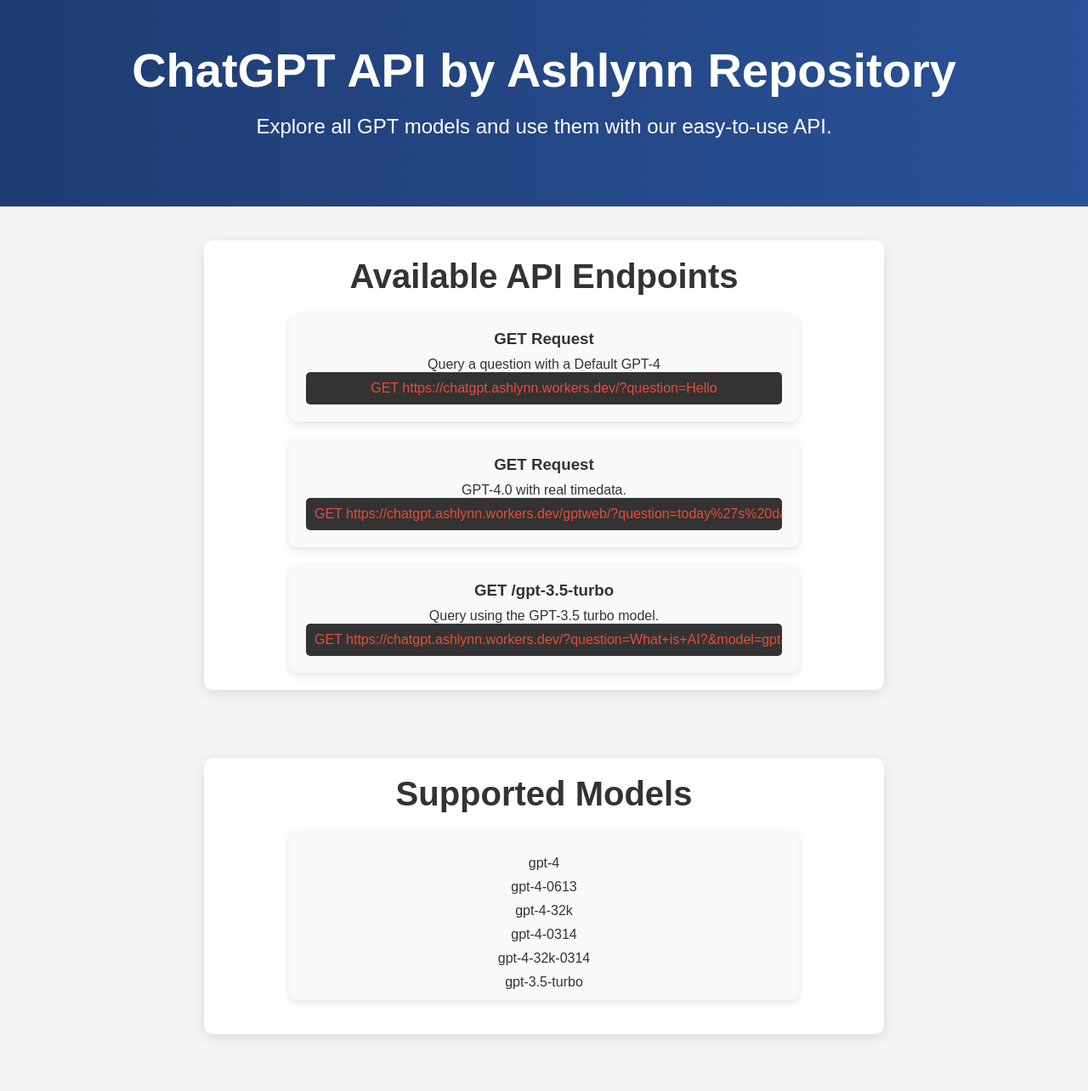
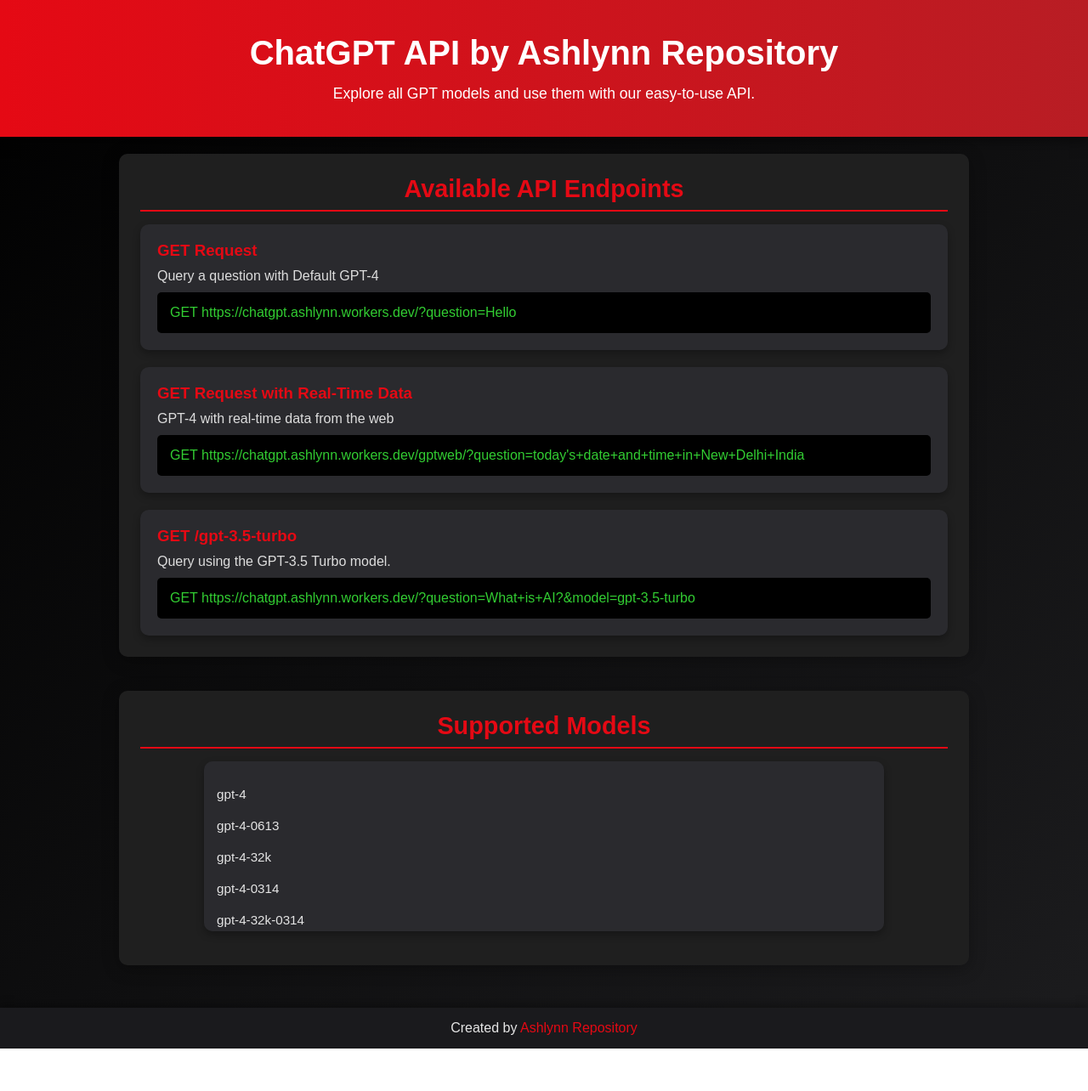
Before and after one commit to pramayaxx/ChatGPT, a plain HTML site: page index.html in a window 1280 px wide. Shown: the top 1284 px of the page at 85% size. After the commit the page ends 1234 px from the top, so only its background shows below. Drawn offline with Linux system fonts and the light colour scheme.

Commit message:
Update index.html

```diff
--- a/index.html
+++ b/index.html
@@ -5,166 +5,204 @@
     <meta name="viewport" content="width=device-width, initial-scale=1.0">
     <meta name="description" content="Documentation of GPT-based API with multiple models.">
     <title>ChatGPT API Documentation</title>
+    <link rel="icon" href="https://iili.io/2Kb8u6u.md.png" type="image/x-icon">
     <style>
         * {
             margin: 0;
             padding: 0;
             box-sizing: border-box;
-            font-family: 'Arial', sans-serif;
+            font-family: 'Poppins', sans-serif;
+            scroll-behavior: smooth;
         }
 
         body {
-            scroll-behavior: smooth;
-            background-color: #f4f4f4;
-            color: #333;
+            background: linear-gradient(135deg, #000000, #1c1c1e);
+            color: #e5e5e5;
             display: flex;
             flex-direction: column;
             align-items: center;
-            justify-content: center;
             min-height: 100vh;
+            overflow-x: hidden;
         }
 
         /* Hero Section */
         .hero {
-            background: linear-gradient(to right, #1e3c72, #2a5298);
+            background: linear-gradient(to right, #e50914, #b81d24);
             width: 100%;
-            padding: 50px 20px;
+            padding: 40px 20px;
             text-align: center;
             color: white;
-            animation: fadeIn 1.5s ease-in-out;
+            animation: fadeIn 1s ease-in-out;
+            box-shadow: 0 4px 15px rgba(0, 0, 0, 0.5);
         }
 
         .hero h1 {
-            font-size: 3.5rem;
-            margin-bottom: 20px;
+            font-size: 2.5rem;
+            margin-bottom: 15px;
             opacity: 0;
-            animation: slideInDown 1.5s ease forwards;
+            animation: slideInDown 1s ease forwards;
         }
 
         .hero p {
-            font-size: 1.5rem;
-            margin-bottom: 30px;
+            font-size: 1.1rem;
             opacity: 0;
-            animation: slideInUp 1.5s ease forwards;
+            animation: slideInUp 1s ease forwards;
+            margin-top: 5px;
         }
 
         /* Documentation Section */
         .section {
             width: 90%;
-            max-width: 800px;
-            margin: 40px auto;
-            background-color: white;
-            padding: 20px;
+            max-width: 1000px;
+            margin: 20px auto;
+            background-color: #1f1f1f;
+            padding: 25px;
             border-radius: 10px;
-            box-shadow: 0 4px 15px rgba(0, 0, 0, 0.1);
+            box-shadow: 0 4px 20px rgba(0, 0, 0, 0.3);
+            color: #ddd;
+            animation: fadeIn 0.8s ease-in-out;
+            transition: transform 0.2s ease-in-out;
+        }
+
+        .section:hover {
+            transform: translateY(-5px);
+        }
+
+        .section h2 {
+            font-size: 1.8rem;
+            margin-bottom: 15px;
+            color: #e50914;
+            border-bottom: 2px solid #e50914;
+            padding-bottom: 8px;
             text-align: center;
         }
 
-        .section h2 {
-            font-size: 2.5rem;
-            margin-bottom: 20px;
-        }
-
-        /* API Endpoints */
         .api-endpoints {
             display: flex;
             flex-direction: column;
-            align-items: center;
             gap: 20px;
         }
 
         .api-endpoint {
-            background-color: #f9f9f9;
+            background-color: #2a2a2e;
             padding: 20px;
             border-radius: 10px;
-            width: 100%;
-            max-width: 600px;
-            box-shadow: 0 4px 10px rgba(0, 0, 0, 0.1);
+            box-shadow: 0 4px 10px rgba(0, 0, 0, 0.3);
+            transition: transform 0.3s ease, background-color 0.3s ease;
+        }
+
+        .api-endpoint:hover {
+            transform: translateY(-5px);
+            background-color: #3a3a3e;
         }
 
         .api-endpoint h3 {
-            color: #333;
+            color: #e50914;
             margin-bottom: 10px;
         }
 
         .api-endpoint pre {
-            background-color: #333;
-            color: #e74c3c;
-            padding: 10px;
+            background-color: #000;
+            color: #32cd32;
+            padding: 15px;
             border-radius: 5px;
             overflow-x: auto;
+            margin-top: 10px;
         }
 
-        .api-endpoint code {
-            color: #e74c3c;
-        }
-
-        /* Scrollable Model Container */
+        /* Scrollable Container */
         .scrollable-container {
-            height: 200px; /* Medium height for scrollable container */
+            height: 200px;
             overflow-y: auto;
-            background-color: #f9f9f9;
-            padding: 20px;
+            background-color: #2a2a2e;
+            padding: 15px;
             border-radius: 10px;
-            margin: 20px auto;
+            margin: 15px auto;
             width: 100%;
-            max-width: 600px;
-            box-shadow: 0 4px 10px rgba(0, 0, 0, 0.1);
+            max-width: 800px;
+            box-shadow: 0 4px 10px rgba(0, 0, 0, 0.3);
         }
 
         .scrollable-container ul {
             list-style: none;
+            color: #e5e5e5;
         }
 
         .scrollable-container li {
-            font-size: 1rem;
+            font-size: 0.95rem;
             margin: 10px 0;
+            padding: 5px 0;
+            transition: color 0.2s ease;
+        }
+
+        .scrollable-container li:hover {
+            color: #e50914;
+            cursor: pointer;
         }
 
         /* Footer */
         footer {
-            margin-top: 40px;
+            margin-top: 30px;
             text-align: center;
-            padding: 20px;
-            background-color: #333;
-            color: white;
+            padding: 15px;
+            background-color: #1a1a1d;
+            color: #e5e5e5;
+            width: 100%;
+            box-shadow: 0 -4px 10px rgba(0, 0, 0, 0.3);
+        }
+
+        footer a {
+            color: #e50914;
+            text-decoration: none;
+            transition: color 0.2s ease;
+        }
+
+        footer a:hover {
+            color: #ff4040;
+            text-decoration: underline;
         }
 
         /* Animations */
         @keyframes fadeIn {
-            from {
-                opacity: 0;
-            }
-            to {
-                opacity: 1;
-            }
+            from { opacity: 0; }
+            to { opacity: 1; }
         }
 
         @keyframes slideInDown {
-            from {
-                transform: translateY(-50px);
-                opacity: 0;
-            }
-            to {
-                transform: translateY(0);
-                opacity: 1;
-            }
+            from { transform: translateY(-50px); opacity: 0; }
+            to { transform: translateY(0); opacity: 1; }
         }
 
         @keyframes slideInUp {
-            from {
-                transform: translateY(50px);
-                opacity: 0;
+            from { transform: translateY(50px); opacity: 0; }
+            to { transform: translateY(0); opacity: 1; }
+        }
+
+        /* Responsive Design */
+        @media (max-width: 768px) {
+            .hero h1 {
+                font-size: 2rem;
             }
-            to {
-                transform: translateY(0);
-                opacity: 1;
+
+            .hero p {
+                font-size: 0.95rem;
+            }
+
+            .section h2 {
+                font-size: 1.5rem;
+            }
+
+            .api-endpoint pre {
+                font-size: 0.85rem;
+            }
+
+            .scrollable-container {
+                padding: 10px;
             }
         }
     </style>
 </head>
 <body>
-
     <!-- Hero Section -->
     <section class="hero">
         <h1>ChatGPT API by Ashlynn Repository</h1>
@@ -177,22 +215,19 @@
         <div class="api-endpoints">
             <div class="api-endpoint">
                 <h3>GET Request</h3>
-                <p>Query a question with a Default GPT-4</p>
+                <p>Query a question with Default GPT-4</p>
                 <pre><code>GET https://chatgpt.ashlynn.workers.dev/?question=Hello</code></pre>
             </div>
-
             <div class="api-endpoint">
-                <h3>GET Request</h3>
-                <p>GPT-4.0 with real timedata.</p>
-                <pre><code>GET https://chatgpt.ashlynn.workers.dev/gptweb/?question=today%27s%20date%20and%20time%20in%20new%20delhi%20India</code></pre>
+                <h3>GET Request with Real-Time Data</h3>
+                <p>GPT-4 with real-time data from the web</p>
+                <pre><code>GET https://chatgpt.ashlynn.workers.dev/gptweb/?question=today's+date+and+time+in+New+Delhi+India</code></pre>
             </div>
-
             <div class="api-endpoint">
                 <h3>GET /gpt-3.5-turbo</h3>
-                <p>Query using the GPT-3.5 turbo model.</p>
+                <p>Query using the GPT-3.5 Turbo model.</p>
                 <pre><code>GET https://chatgpt.ashlynn.workers.dev/?question=What+is+AI?&model=gpt-3.5-turbo</code></pre>
             </div>
-
         </div>
     </section>
 
@@ -232,8 +267,7 @@
 
     <!-- Footer -->
     <footer>
-        <p>Created by <a href="https://t.me/Ashlynn_Repository" style="color: #e74c3c;">Ashlynn Repository</a></p>
+        <p>Created by <a href="https://t.me/Ashlynn_Repository">Ashlynn Repository</a></p>
     </footer>
-
 </body>
 </html>
```
